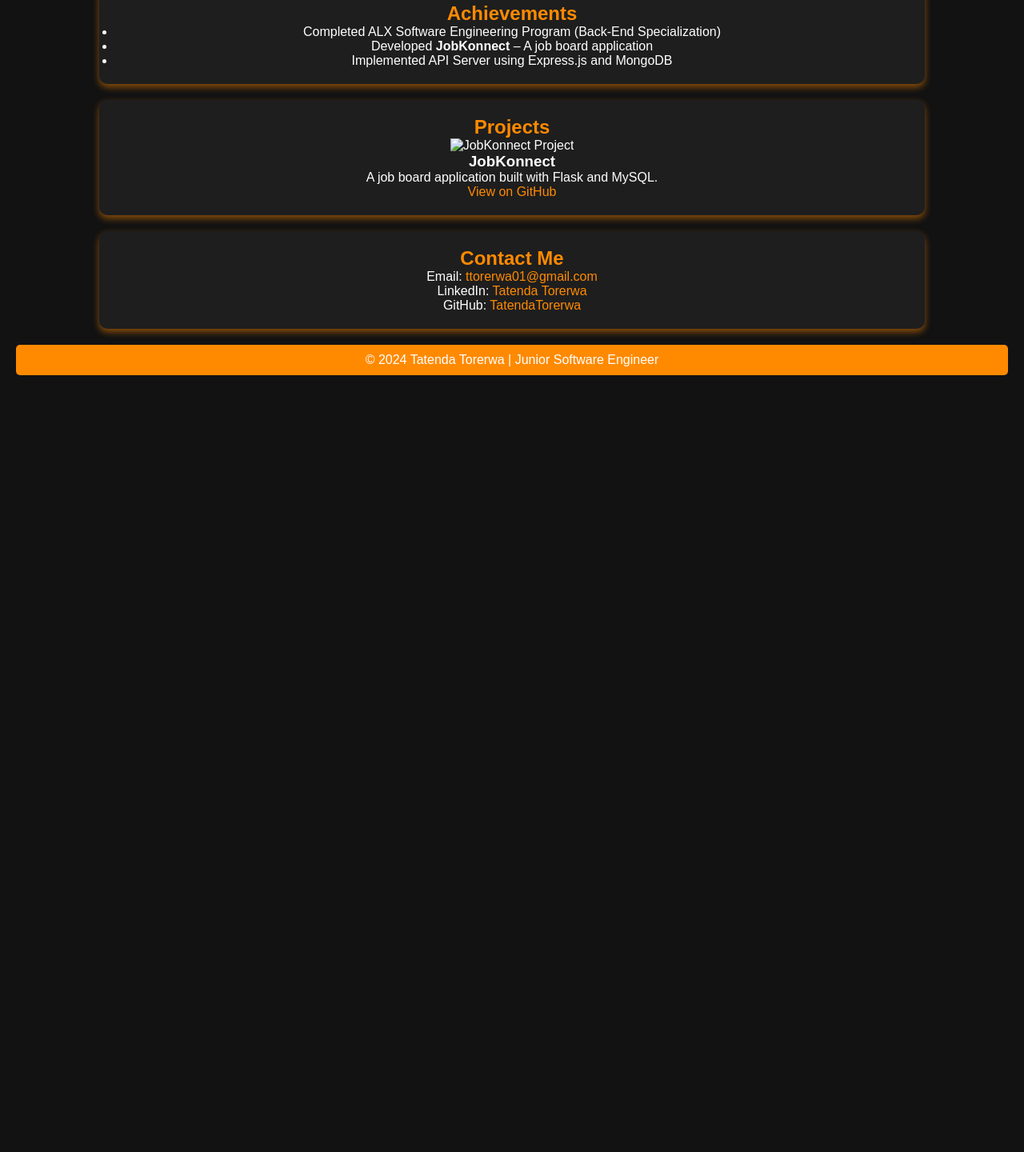
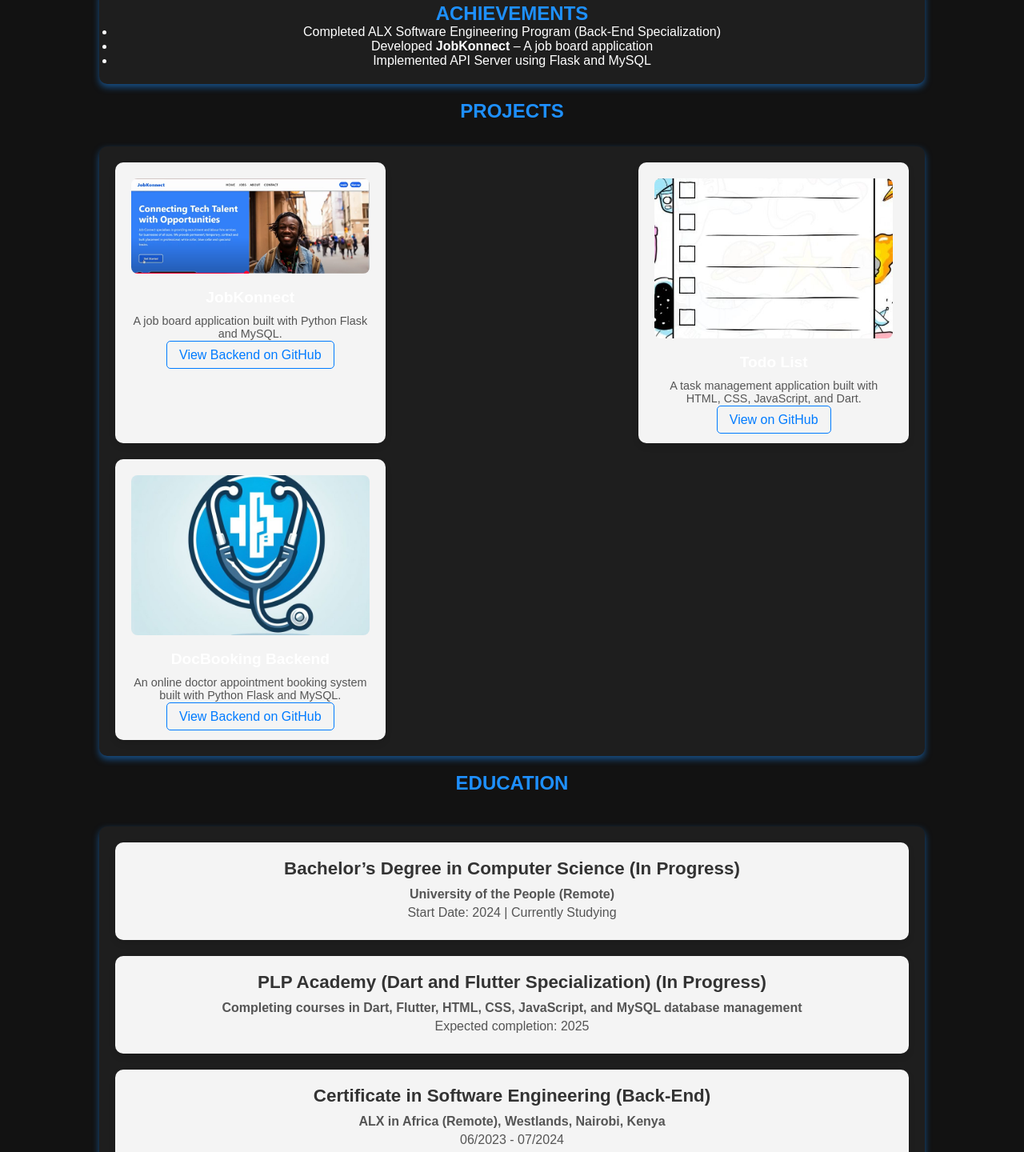
Before and after one commit to TatendaTorerwa/Personal-Portfolio, a plain HTML site: page index.html in a window 1280 px wide. Shown: the part 638-2078 px from the top of the page at 80% size. Before the commit the page ends 1127 px from the top, so only its background shows below. Drawn offline with Linux system fonts and the light colour scheme.

Commit message:
feat: Did all the final touchings for the portfolio.

```diff
--- a/index.html
+++ b/index.html
@@ -10,10 +10,10 @@
 
     <!-- Header Section -->
     <header>
-	 <img src="assets/tatenda.jpeg" alt="Tatenda Torerwa" class="profile-pic">
+	 <img src="assets" alt="Tatenda Torerwa" class="profile-pic">
         <h1>Tatenda Torerwa</h1>
         <h2>Junior Software Engineer (Back-End)</h2>
-        <p>Johannesburg, Gauteng | 0638038333 | <a href="mailto:ttorerwa01@gmail.com">ttorerwa01@gmail.com</a></p>
+        <p>Johannesburg, Gauteng | 0698600458 | <a href="mailto:ttorerwa01@gmail.com">ttorerwa01@gmail.com</a></p>
     </header>
 
     <!-- About Me Section -->
@@ -24,7 +24,7 @@
 
     <!-- Skills Section -->
     <section id="skills">
-        <h2>Skills</h2>
+        <h2>SKILLS</h2>
         <ul>
             <li><strong>Programming:</strong> Python, C, Java, Dart</li>
             <li><strong>Web Frameworks:</strong> Flask, Express.js</li>
@@ -36,38 +36,76 @@
 
     <!-- Achievements Section -->
     <section id="achievements">
-        <h2>Achievements</h2>
+        <h2>ACHIEVEMENTS</h2>
         <ul>
             <li>Completed ALX Software Engineering Program (Back-End Specialization)</li>
             <li>Developed <strong>JobKonnect</strong> – A job board application</li>
-            <li>Implemented API Server using Express.js and MongoDB</li>
+            <li>Implemented API Server using Flask and MySQL</li>
         </ul>
     </section>
 
 
-    <!-- Projects Section (Add it here) -->
+    <!-- Projects Section -->
+    <h2>PROJECTS</h2>
     <section id="projects">
-        <h2>Projects</h2>
         <div class="project-card">
-            <img src="assets/jobkonnect.png" alt="JobKonnect Project">
+            <img src="images/jobkonnect.PNG" alt="JobKonnect Project">
             <h3>JobKonnect</h3>
-            <p>A job board application built with Flask and MySQL.</p>
-            <a href="https://github.com/TatendaTorerwa/JobKonnect" target="_blank">View on GitHub</a>
+            <p>A job board application built with Python Flask and MySQL.</p>
+            <a href="https://github.com/TatendaTorerwa/Jobkonnect-backend.git" target="_blank">View Backend on GitHub</a>
+        </div>
+
+        <div class="project-card">
+            <img src="images/todo.jpg" alt="Todo List">
+            <h3>Todo List</h3>
+            <p>A task management application built with HTML, CSS, JavaScript, and Dart.</p>
+            <a href="https://github.com/TatendaTorerwa/TodoList.git" target="_blank">View on GitHub</a>
+        </div>
+
+        <div class="project-card">
+            <img src="images/docbooking.jpeg" alt="DocBooking Backend">
+            <h3>DocBooking Backend</h3>
+            <p>An online doctor appointment booking system built with Python Flask and MySQL.</p>
+            <a href="https://github.com/TatendaTorerwa/DocBooking_backend.git" target="_blank">View Backend on GitHub</a>
         </div>
     </section>
 
 
-    <!-- Contact Section -->
-    <section id="contact">
-        <h2>Contact Me</h2>
-        <p>Email: <a href="mailto:ttorerwa01@gmail.com">ttorerwa01@gmail.com</a></p>
-        <p>LinkedIn: <a href="https://www.linkedin.com/in/tatenda-torerwa-14a592277/" target="_blank">Tatenda Torerwa</a></p>
-        <p>GitHub: <a href="https://github.com/TatendaTorerwa" target="_blank">TatendaTorerwa</a></p>
+    <!-- Education Section -->
+    <h2>EDUCATION</h2>
+    <section id="education">
+        <div class="education-item">
+            <h3>Bachelor’s Degree in Computer Science (In Progress)</h3>
+            <p><strong>University of the People (Remote)</strong></p>
+            <p>Start Date: 2024 | Currently Studying</p>
+        </div>
+
+        <div class="education-item">
+            <h3>PLP Academy (Dart and Flutter Specialization) (In Progress)</h3>
+            <p><strong>Completing courses in Dart, Flutter, HTML, CSS, JavaScript, and MySQL database management</strong></p>
+            <p>Expected completion: 2025</p>
+        </div>
+
+        <div class="education-item">
+            <h3>Certificate in Software Engineering (Back-End)</h3>
+            <p><strong>ALX in Africa (Remote), Westlands, Nairobi, Kenya</strong></p>
+            <p>06/2023 - 07/2024</p>
+            <p>Completed a comprehensive learning program covering foundational and advanced topics in software engineering with a specialization in backend development.</p>
+        </div>
+
+        <div class="education-item">
+            <h3>High School & Secondary Level</h3>
+            <p><strong>Chinhoyi High School, Chinhoyi Zimbabwe</strong></p>
+            <p>01/2012 - 01/2017</p>
+            <p>Ordinary Level: Ten subjects including Mathematics, Science, and English</p>
+            <p>Advanced Level: Three subjects - Mathematics, Physics, and Computing</p>
+        </div>
     </section>
+
 
     <!-- Footer -->
     <footer>
-        <p>© 2024 Tatenda Torerwa | Junior Software Engineer</p>
+        <p>©Tatenda Torerwa | Software Engineer</p>
     </footer>
 
 </body>
--- a/styles.css
+++ b/styles.css
@@ -15,7 +15,7 @@ body {
 
 /* Header Styling */
 header {
-    background: #ff8a00;
+    background: #000000;
     padding: 20px;
     border-radius: 10px;
     box-shadow: 0px 4px 8px rgba(0, 0, 0, 0.2);
@@ -28,16 +28,16 @@ section {
     width: 80%;
     background: #1e1e1e;
     border-radius: 10px;
-    box-shadow: 0px 4px 8px rgba(255, 138, 0, 0.5);
+    box-shadow: 0px 4px 8px rgba(30, 144, 255, 0.5); /* Light blue */
 }
 
 h2 {
-    color: #ff8a00;
+    color: #1e90ff; /* blue */
 }
 
 /* Links */
 a {
-    color: #ff8a00;
+    color: #1e90ff; /* blue */
     text-decoration: none;
 }
 
@@ -49,7 +49,7 @@ a:hover {
 footer {
     margin-top: 20px;
     padding: 10px;
-    background: #ff8a00;
+    background: #1e90ff; /* blue */
     border-radius: 5px;
 }
 
@@ -59,5 +59,94 @@ footer {
     border-radius: 50%; /* Makes it circular */
     display: block;
     margin: 0 auto; /* Centers the image */
-    border: 3px solid #ff8a00; /* Optional border */
+    border: 3px solid #1e90ff;
 }
+
+/* Style for the Projects Section */
+#projects {
+    display: flex;
+    justify-content: space-between;  /* Align the project cards side by side */
+    gap: 20px;                       /* Space between the cards */
+    flex-wrap: wrap;                  /* Ensures responsiveness on smaller screens */
+    margin-top: 30px;
+}
+
+.project-card {
+    width: 30%;                       /* Adjust the width of the cards */
+    background-color: #f4f4f4;        /* Light background color */
+    padding: 20px;
+    border-radius: 10px;              /* Rounded corners */
+    box-shadow: 0 4px 8px rgba(0, 0, 0, 0.1); /* Light shadow */
+    text-align: center;
+}
+
+.project-card img {
+    width: 100%;                      /* Make image take up the full width of the card */
+    height: auto;                     /* Maintain aspect ratio */
+    max-height: 200px;                /* Limit the height */
+    object-fit: cover;                /* Crop and cover without distortion */
+    border-radius: 8px;               /* Rounded corners for the image */
+    margin-bottom: 15px;
+}
+
+.project-card h3 {
+    font-size: 1.2em;
+    margin-bottom: 10px;
+}
+
+.project-card p {
+    font-size: 0.9em;
+    color: #555;
+    margin-bottom: 10px;
+}
+
+.project-card a {
+    font-size: 1em;
+    color: #007bff;
+    text-decoration: none;
+    border: 1px solid #007bff;
+    padding: 8px 15px;
+    border-radius: 5px;
+    transition: background-color 0.3s ease;
+}
+
+.project-card a:hover {
+    background-color: #007bff;
+    color: white;
+}
+
+/* Education Section Styles */
+#education {
+    margin-top: 40px;
+}
+
+.education-item {
+    background-color: #f4f4f4;
+    padding: 20px;
+    border-radius: 10px;
+    margin-bottom: 20px;
+    box-shadow: 0 4px 8px rgba(0, 0, 0, 0.1);
+}
+
+.education-item h3 {
+    font-size: 1.4em;
+    margin-bottom: 10px;
+}
+
+.education-item p {
+    font-size: 1em;
+    margin-bottom: 5px;
+}
+
+.education-item strong {
+    font-weight: bold;
+}
+
+
+.education-item h3 {
+    color: #333; /* Dark color for the heading */
+}
+
+.education-item p {
+    color: #555; /* Slightly lighter color for text */
+}
```
Also changed, not shown: images/docbooking.jpeg (renamed from docbooking.jpeg), images/jobkonnect.PNG (renamed from jobkonnect.PNG), images/todo.jpg (renamed from todo.jpg).
